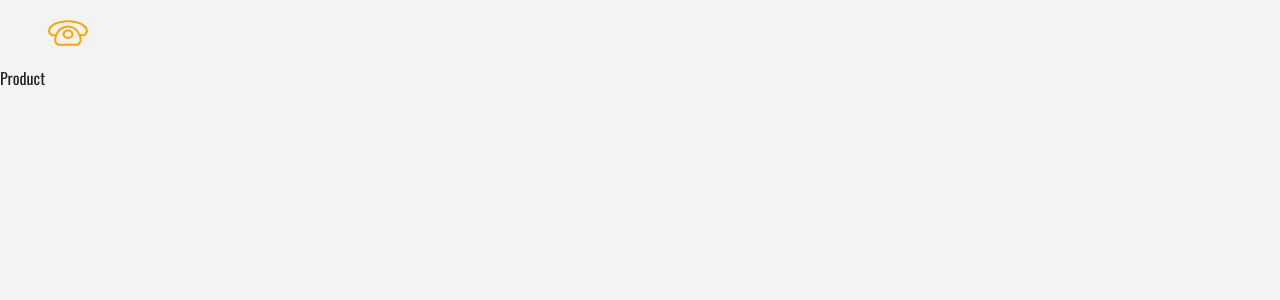
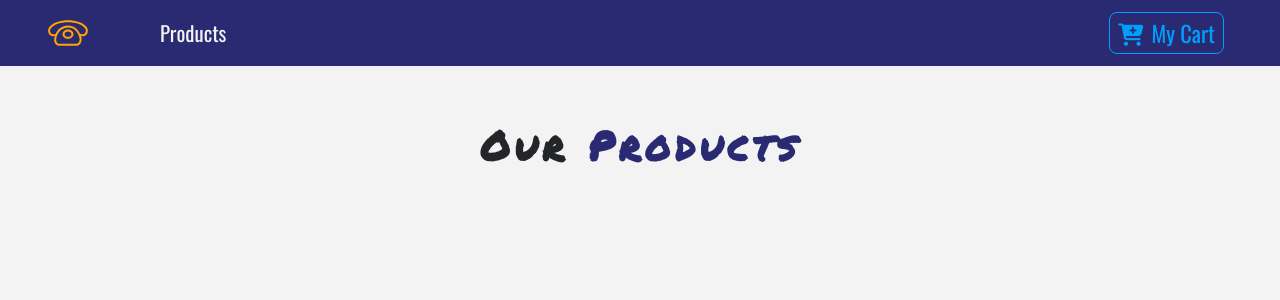
Before and after one commit to Ekuremaro/mobile-store, a React (Create React App) app: page / in a window 1280 px wide. Shown: the top 300 px of the page. Built offline with nearby package versions, Linux system fonts and the light colour scheme.

Commit message:
added contextjs and styled component

```diff
--- a/package.json
+++ b/package.json
@@ -11,6 +11,7 @@
     "react-dom": "^17.0.2",
     "react-router-dom": "^6.2.2",
     "react-scripts": "5.0.0",
+    "styled-components": "^5.3.5",
     "web-vitals": "^2.1.4"
   },
   "scripts": {
--- a/public/index.html
+++ b/public/index.html
@@ -14,6 +14,12 @@
     <link
       href="https://fonts.googleapis.com/css2?family=Oswald:wght@300;400;700&family=Permanent+Marker&display=swap"
       rel="stylesheet"
+    />
+    <link
+      rel="stylesheet"
+      href="https://stackpath.bootstrapcdn.com/bootstrap/4.1.3/css/bootstrap.min.css"
+      integrity="sha384-MCw98/SFnGE8fJT3GXwEOngsV7Zt27NXFoaoApmYm81iuXoPkFOJwJ8ERdknLPMO"
+      crossorigin="anonymous"
     />
     <script
       src="https://kit.fontawesome.com/e38a994cee.js"
--- /dev/null
+++ b/src/components/Button.js
@@ -0,0 +1,20 @@
+import styled from "styled-components";
+export const ButtonContainer = styled.button`
+  text-transform: capitalize;
+  font-size: 1.4rem;
+  background: transparent;
+  border: 0.05rem solid var(--lightBlue);
+  color: var(--lightBlue);
+  border-radius: 0.5rem;
+  padding: 0.2rem 0.5rem;
+  cursor: pointer;
+  margin: 0.2rem 0.5rem 0.2rem 0;
+  transition: all 0.5s ease-in-out;
+  &:hover {
+    background: var(--lightBlue);
+    color: var(--mainBlue);
+  }
+  &:focus {
+    outline: none;
+  }
+`;
--- a/src/components/NavBar.js
+++ b/src/components/NavBar.js
@@ -1,19 +1,44 @@
 import React from "react";
 import { Link } from "react-router-dom";
 import logo from "../logo.svg";
+import { ButtonContainer } from "./Button";
+import styled from "styled-components";
 
 const NavBar = () => {
   return (
-    <nav className="navbar navbar-expand-sm navbar-dark px-sm-5">
+    <NavWrapper className="navbar navbar-expand-sm navbar-dark px-sm-5">
       {/* https://www.iconfinder.com/icons/1243689/call_phone_icon Creative
       Commons (Attribution 3.0 Unported); https://www.iconfinder.com/Makoto_msk
       */}
       <Link to="/" className="navbar-brand">
         <img src={logo} alt="logo" />
       </Link>
-      <ul className="navbar-nav align-items-center"></ul>
-    </nav>
+      <ul className="navbar-nav align-items-center">
+        <li className="nav-item ml-5">
+          <Link to="/" className="nav-link">
+            products
+          </Link>
+        </li>
+      </ul>
+      <Link to="/cart" className="ml-auto">
+        <ButtonContainer>
+          <span className="mr-2">
+            <i className="fas fa-cart-plus" />
+          </span>
+          my cart
+        </ButtonContainer>
+      </Link>
+    </NavWrapper>
   );
 };
 
+const NavWrapper = styled.nav`
+  background: var(--mainBlue);
+  .nav-link {
+    color: var(--mainWhite) !important;
+    font-size: 1.3rem;
+    text-transform: capitalize;
+  }
+`;
+
 export default NavBar;
--- a/src/components/ProductList.js
+++ b/src/components/ProductList.js
@@ -1,11 +1,20 @@
 import React from "react";
 import Product from "./Product";
+import { useState } from "react";
+import Title from "./Title";
+import { storeProducts } from "../data";
 
 const ProductList = () => {
+  const [products, setProducts] = useState([storeProducts]);
   return (
-    <div>
-      <Product />
-    </div>
+    <React.Fragment>
+      <div className="py-5">
+        <div className="container">
+          <Title name="our" title="products" />
+          <div className="row"></div>
+        </div>
+      </div>
+    </React.Fragment>
   );
 };
 
--- /dev/null
+++ b/src/components/Title.js
@@ -0,0 +1,15 @@
+import React from "react";
+
+const Title = ({ name, title }) => {
+  return (
+    <div className="row">
+      <div className="col-10 mx-auto my-2 text-center text-title">
+        <h1 className="text-capitalize font-weight-bold">
+          {name} <strong className="text-blue">{title}</strong>{" "}
+        </h1>
+      </div>
+    </div>
+  );
+};
+
+export default Title;
--- a/src/data.js
+++ b/src/data.js
@@ -1,8 +1,3 @@
-/*
-https://www.iconfinder.com/icons/1243689/call_phone_icon
-Creative Commons (Attribution 3.0 Unported);
-https://www.iconfinder.com/Makoto_msk */
-
 export const storeProducts = [
   {
     id: 1,
@@ -10,11 +5,10 @@
     img: "img/product-1.png",
     price: 10,
     company: "GOOGLE",
-    info:
-      "Lorem ipsum dolor amet offal butcher quinoa sustainable gastropub, echo park actually green juice sriracha paleo. Brooklyn sriracha semiotics, DIY coloring book mixtape craft beer sartorial hella blue bottle. Tote bag wolf authentic try-hard put a bird on it mumblecore. Unicorn lumbersexual master cleanse blog hella VHS, vaporware sartorial church-key cardigan single-origin coffee lo-fi organic asymmetrical. Taxidermy semiotics celiac stumptown scenester normcore, ethical helvetica photo booth gentrify.",
+    info: "Lorem ipsum dolor amet offal butcher quinoa sustainable gastropub, echo park actually green juice sriracha paleo. Brooklyn sriracha semiotics, DIY coloring book mixtape craft beer sartorial hella blue bottle. Tote bag wolf authentic try-hard put a bird on it mumblecore. Unicorn lumbersexual master cleanse blog hella VHS, vaporware sartorial church-key cardigan single-origin coffee lo-fi organic asymmetrical. Taxidermy semiotics celiac stumptown scenester normcore, ethical helvetica photo booth gentrify.",
     inCart: false,
     count: 0,
-    total: 0
+    total: 0,
   },
   {
     id: 2,
@@ -22,11 +16,10 @@
     img: "img/product-2.png",
     price: 16,
     company: "SAMSUNG",
-    info:
-      "Lorem ipsum dolor amet offal butcher quinoa sustainable gastropub, echo park actually green juice sriracha paleo. Brooklyn sriracha semiotics, DIY coloring book mixtape craft beer sartorial hella blue bottle. Tote bag wolf authentic try-hard put a bird on it mumblecore. Unicorn lumbersexual master cleanse blog hella VHS, vaporware sartorial church-key cardigan single-origin coffee lo-fi organic asymmetrical. Taxidermy semiotics celiac stumptown scenester normcore, ethical helvetica photo booth gentrify.",
+    info: "Lorem ipsum dolor amet offal butcher quinoa sustainable gastropub, echo park actually green juice sriracha paleo. Brooklyn sriracha semiotics, DIY coloring book mixtape craft beer sartorial hella blue bottle. Tote bag wolf authentic try-hard put a bird on it mumblecore. Unicorn lumbersexual master cleanse blog hella VHS, vaporware sartorial church-key cardigan single-origin coffee lo-fi organic asymmetrical. Taxidermy semiotics celiac stumptown scenester normcore, ethical helvetica photo booth gentrify.",
     inCart: false,
     count: 0,
-    total: 0
+    total: 0,
   },
   {
     id: 3,
@@ -34,11 +27,10 @@
     img: "img/product-3.png",
     price: 8,
     company: "htc",
-    info:
-      "Lorem ipsum dolor amet offal butcher quinoa sustainable gastropub, echo park actually green juice sriracha paleo. Brooklyn sriracha semiotics, DIY coloring book mixtape craft beer sartorial hella blue bottle. Tote bag wolf authentic try-hard put a bird on it mumblecore. Unicorn lumbersexual master cleanse blog hella VHS, vaporware sartorial church-key cardigan single-origin coffee lo-fi organic asymmetrical. Taxidermy semiotics celiac stumptown scenester normcore, ethical helvetica photo booth gentrify.",
+    info: "Lorem ipsum dolor amet offal butcher quinoa sustainable gastropub, echo park actually green juice sriracha paleo. Brooklyn sriracha semiotics, DIY coloring book mixtape craft beer sartorial hella blue bottle. Tote bag wolf authentic try-hard put a bird on it mumblecore. Unicorn lumbersexual master cleanse blog hella VHS, vaporware sartorial church-key cardigan single-origin coffee lo-fi organic asymmetrical. Taxidermy semiotics celiac stumptown scenester normcore, ethical helvetica photo booth gentrify.",
     inCart: false,
     count: 0,
-    total: 0
+    total: 0,
   },
   {
     id: 4,
@@ -46,11 +38,10 @@
     img: "img/product-4.png",
     price: 18,
     company: "htc",
-    info:
-      "Lorem ipsum dolor amet offal butcher quinoa sustainable gastropub, echo park actually green juice sriracha paleo. Brooklyn sriracha semiotics, DIY coloring book mixtape craft beer sartorial hella blue bottle. Tote bag wolf authentic try-hard put a bird on it mumblecore. Unicorn lumbersexual master cleanse blog hella VHS, vaporware sartorial church-key cardigan single-origin coffee lo-fi organic asymmetrical. Taxidermy semiotics celiac stumptown scenester normcore, ethical helvetica photo booth gentrify.",
+    info: "Lorem ipsum dolor amet offal butcher quinoa sustainable gastropub, echo park actually green juice sriracha paleo. Brooklyn sriracha semiotics, DIY coloring book mixtape craft beer sartorial hella blue bottle. Tote bag wolf authentic try-hard put a bird on it mumblecore. Unicorn lumbersexual master cleanse blog hella VHS, vaporware sartorial church-key cardigan single-origin coffee lo-fi organic asymmetrical. Taxidermy semiotics celiac stumptown scenester normcore, ethical helvetica photo booth gentrify.",
     inCart: false,
     count: 0,
-    total: 0
+    total: 0,
   },
   {
     id: 5,
@@ -58,11 +49,10 @@
     img: "img/product-5.png",
     price: 24,
     company: "htc",
-    info:
-      "Lorem ipsum dolor amet offal butcher quinoa sustainable gastropub, echo park actually green juice sriracha paleo. Brooklyn sriracha semiotics, DIY coloring book mixtape craft beer sartorial hella blue bottle. Tote bag wolf authentic try-hard put a bird on it mumblecore. Unicorn lumbersexual master cleanse blog hella VHS, vaporware sartorial church-key cardigan single-origin coffee lo-fi organic asymmetrical. Taxidermy semiotics celiac stumptown scenester normcore, ethical helvetica photo booth gentrify.",
+    info: "Lorem ipsum dolor amet offal butcher quinoa sustainable gastropub, echo park actually green juice sriracha paleo. Brooklyn sriracha semiotics, DIY coloring book mixtape craft beer sartorial hella blue bottle. Tote bag wolf authentic try-hard put a bird on it mumblecore. Unicorn lumbersexual master cleanse blog hella VHS, vaporware sartorial church-key cardigan single-origin coffee lo-fi organic asymmetrical. Taxidermy semiotics celiac stumptown scenester normcore, ethical helvetica photo booth gentrify.",
     inCart: false,
     count: 0,
-    total: 0
+    total: 0,
   },
   {
     id: 6,
@@ -70,11 +60,10 @@
     img: "img/product-6.png",
     price: 17,
     company: "apple",
-    info:
-      "Lorem ipsum dolor amet offal butcher quinoa sustainable gastropub, echo park actually green juice sriracha paleo. Brooklyn sriracha semiotics, DIY coloring book mixtape craft beer sartorial hella blue bottle. Tote bag wolf authentic try-hard put a bird on it mumblecore. Unicorn lumbersexual master cleanse blog hella VHS, vaporware sartorial church-key cardigan single-origin coffee lo-fi organic asymmetrical. Taxidermy semiotics celiac stumptown scenester normcore, ethical helvetica photo booth gentrify.",
+    info: "Lorem ipsum dolor amet offal butcher quinoa sustainable gastropub, echo park actually green juice sriracha paleo. Brooklyn sriracha semiotics, DIY coloring book mixtape craft beer sartorial hella blue bottle. Tote bag wolf authentic try-hard put a bird on it mumblecore. Unicorn lumbersexual master cleanse blog hella VHS, vaporware sartorial church-key cardigan single-origin coffee lo-fi organic asymmetrical. Taxidermy semiotics celiac stumptown scenester normcore, ethical helvetica photo booth gentrify.",
     inCart: false,
     count: 0,
-    total: 0
+    total: 0,
   },
   {
     id: 7,
@@ -82,11 +71,10 @@
     img: "img/product-7.png",
     price: 30,
     company: "apple",
-    info:
-      "Lorem ipsum dolor amet offal butcher quinoa sustainable gastropub, echo park actually green juice sriracha paleo. Brooklyn sriracha semiotics, DIY coloring book mixtape craft beer sartorial hella blue bottle. Tote bag wolf authentic try-hard put a bird on it mumblecore. Unicorn lumbersexual master cleanse blog hella VHS, vaporware sartorial church-key cardigan single-origin coffee lo-fi organic asymmetrical. Taxidermy semiotics celiac stumptown scenester normcore, ethical helvetica photo booth gentrify.",
+    info: "Lorem ipsum dolor amet offal butcher quinoa sustainable gastropub, echo park actually green juice sriracha paleo. Brooklyn sriracha semiotics, DIY coloring book mixtape craft beer sartorial hella blue bottle. Tote bag wolf authentic try-hard put a bird on it mumblecore. Unicorn lumbersexual master cleanse blog hella VHS, vaporware sartorial church-key cardigan single-origin coffee lo-fi organic asymmetrical. Taxidermy semiotics celiac stumptown scenester normcore, ethical helvetica photo booth gentrify.",
     inCart: false,
     count: 0,
-    total: 0
+    total: 0,
   },
   {
     id: 8,
@@ -94,12 +82,11 @@
     img: "img/product-8.png",
     price: 2,
     company: "apple",
-    info:
-      "Lorem ipsum dolor amet offal butcher quinoa sustainable gastropub, echo park actually green juice sriracha paleo. Brooklyn sriracha semiotics, DIY coloring book mixtape craft beer sartorial hella blue bottle. Tote bag wolf authentic try-hard put a bird on it mumblecore. Unicorn lumbersexual master cleanse blog hella VHS, vaporware sartorial church-key cardigan single-origin coffee lo-fi organic asymmetrical. Taxidermy semiotics celiac stumptown scenester normcore, ethical helvetica photo booth gentrify.",
+    info: "Lorem ipsum dolor amet offal butcher quinoa sustainable gastropub, echo park actually green juice sriracha paleo. Brooklyn sriracha semiotics, DIY coloring book mixtape craft beer sartorial hella blue bottle. Tote bag wolf authentic try-hard put a bird on it mumblecore. Unicorn lumbersexual master cleanse blog hella VHS, vaporware sartorial church-key cardigan single-origin coffee lo-fi organic asymmetrical. Taxidermy semiotics celiac stumptown scenester normcore, ethical helvetica photo booth gentrify.",
     inCart: false,
     count: 0,
-    total: 0
-  }
+    total: 0,
+  },
 ];
 
 export const detailProduct = {
@@ -108,9 +95,8 @@
   img: "img/product-1.png",
   price: 10,
   company: "google",
-  info:
-    "Lorem ipsum dolor amet offal butcher quinoa sustainable gastropub, echo park actually green juice sriracha paleo. Brooklyn sriracha semiotics, DIY coloring book mixtape craft beer sartorial hella blue bottle. Tote bag wolf authentic try-hard put a bird on it mumblecore. Unicorn lumbersexual master cleanse blog hella VHS, vaporware sartorial church-key cardigan single-origin coffee lo-fi organic asymmetrical. Taxidermy semiotics celiac stumptown scenester normcore, ethical helvetica photo booth gentrify.",
+  info: "Lorem ipsum dolor amet offal butcher quinoa sustainable gastropub, echo park actually green juice sriracha paleo. Brooklyn sriracha semiotics, DIY coloring book mixtape craft beer sartorial hella blue bottle. Tote bag wolf authentic try-hard put a bird on it mumblecore. Unicorn lumbersexual master cleanse blog hella VHS, vaporware sartorial church-key cardigan single-origin coffee lo-fi organic asymmetrical. Taxidermy semiotics celiac stumptown scenester normcore, ethical helvetica photo booth gentrify.",
   inCart: false,
   count: 0,
-  total: 0
+  total: 0,
 };
```
Also changed, not shown: src/context.js (added, +11 -0 lines), 1 other file (tests, documents, lock files or other folders).
